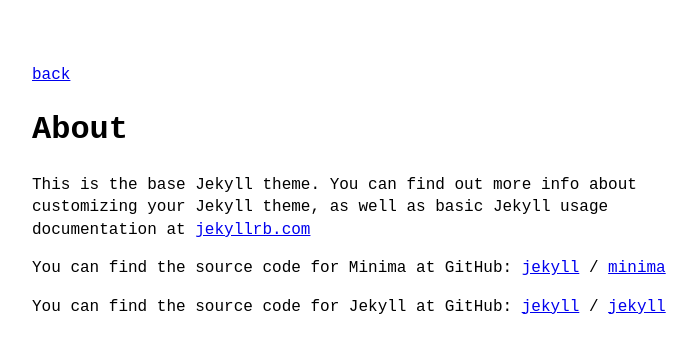
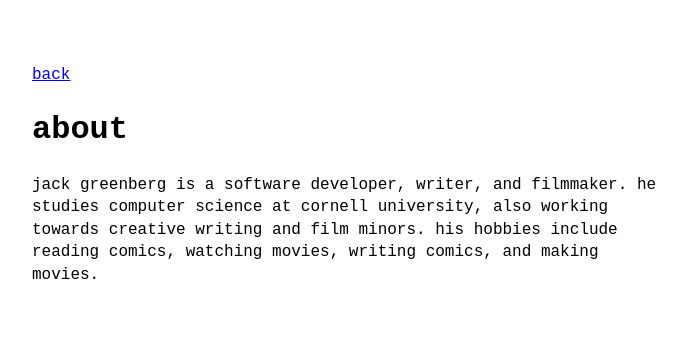
Before and after one commit to grebneerg/homepage, a Jekyll site: the page built from about.markdown, in a window 1280 px wide. Shown: the top 353 px of the page, without its empty margins (288-985 px from the left). Built offline with Jekyll 4.4.1, drawn with Linux system fonts in a browser that asks for light colours.

Commit message:
add the drill

```diff
--- a/_data/menu.yml
+++ b/_data/menu.yml
@@ -9,6 +9,9 @@
         url: https://www.youtube.com/@grebneerg
       - title: twitter
         url: https://twitter.com/jck_mg
+  - title: check out my work
+    entries:
+      - title: "watch <a href='https://youtu.be/3sufoO1iILY'>The Drill</a>, my first complete short film, which I wrote, directed, and edited"
   - title: things i do
     entries:
       - title: cs at cornell engineering
--- a/about.markdown
+++ b/about.markdown
@@ -1,18 +1,7 @@
 ---
 layout: page
-title: About
+title: about
 permalink: /about/
 ---
 
-This is the base Jekyll theme. You can find out more info about customizing your Jekyll theme, as well as basic Jekyll usage documentation at [jekyllrb.com](https://jekyllrb.com/)
-
-You can find the source code for Minima at GitHub:
-[jekyll][jekyll-organization] /
-[minima](https://github.com/jekyll/minima)
-
-You can find the source code for Jekyll at GitHub:
-[jekyll][jekyll-organization] /
-[jekyll](https://github.com/jekyll/jekyll)
-
-
-[jekyll-organization]: https://github.com/jekyll
+jack greenberg is a software developer, writer, and filmmaker. he studies computer science at cornell university, also working towards creative writing and film minors. his hobbies include reading comics, watching movies, writing comics, and making movies.
```
